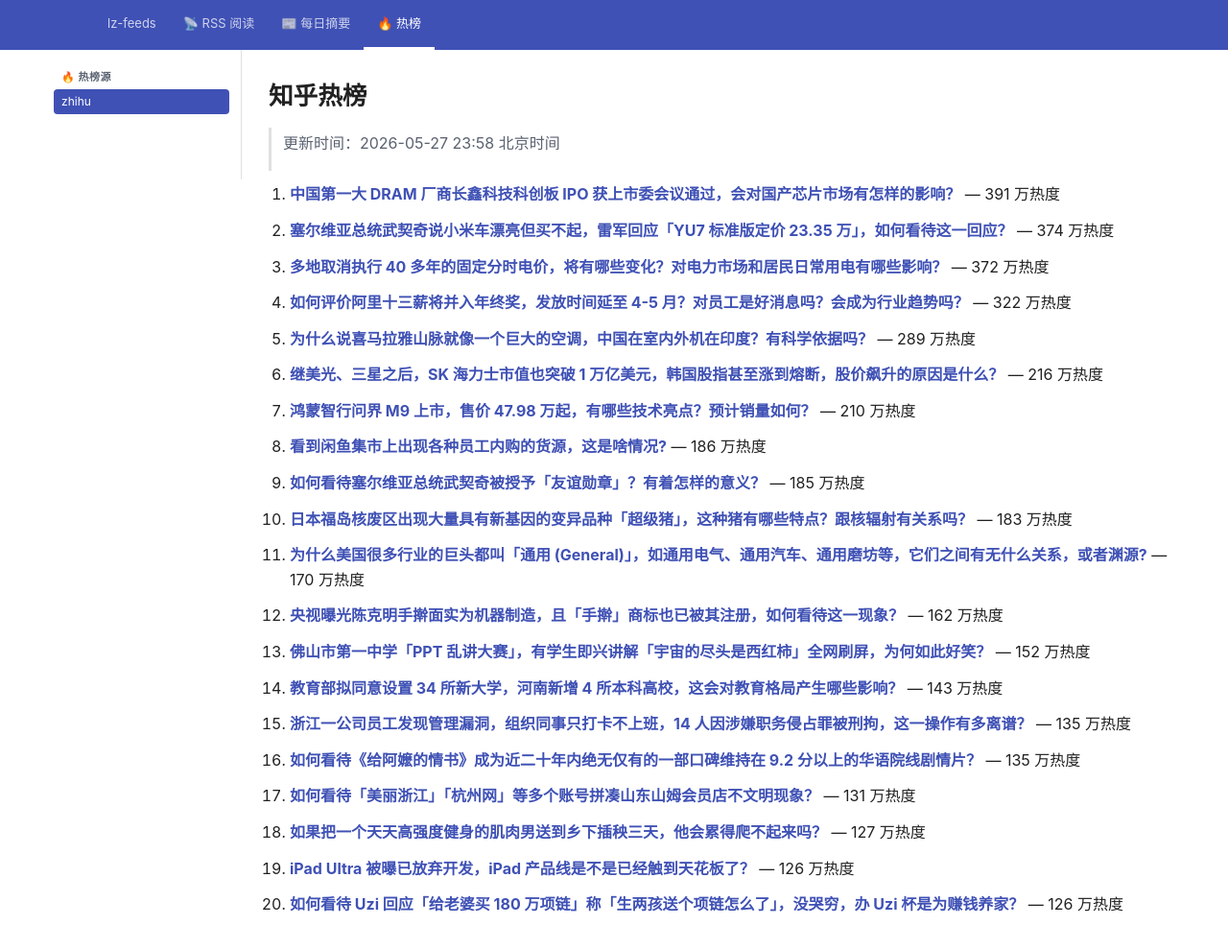
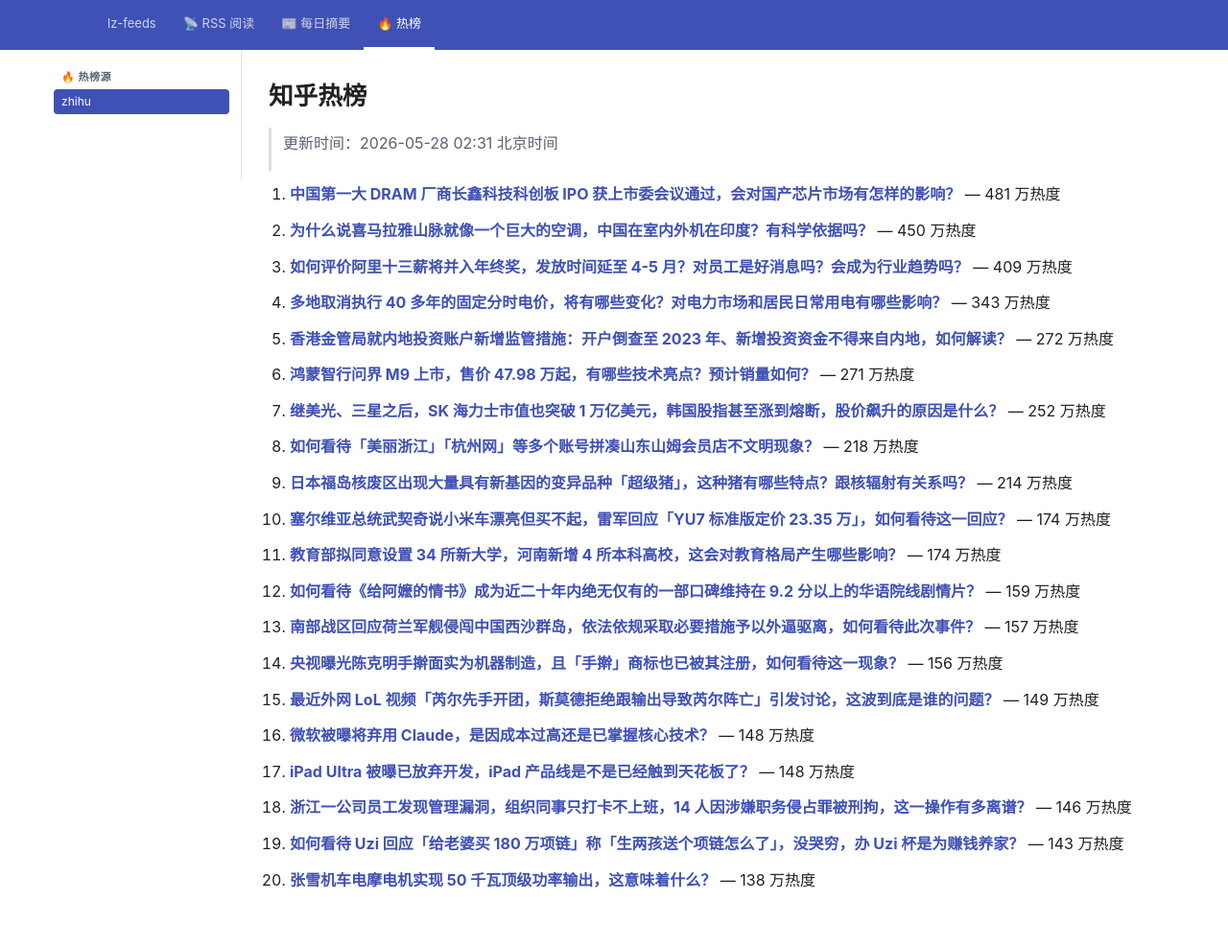
Before and after one commit to lizhang0101/lz-feeds, a Jekyll site: the page built from _hotlist/zhihu.md, in a window 1280 px wide and 1020 px high. Shown: the top 989 px of the window at 96% size. Built offline with Jekyll 4.4.1, drawn with Linux system fonts in a browser that asks for light colours.

Commit message:
hotlist: 2026-05-27T18:31Z

```diff
--- a/_hotlist/zhihu.md
+++ b/_hotlist/zhihu.md
@@ -1,48 +1,48 @@
 ---
-updated: 2026-05-27 23:58 北京时间
+updated: 2026-05-28 02:31 北京时间
 count: 20
 ---
 
 # 知乎热榜
 
-> 更新时间：2026-05-27 23:58 北京时间
+> 更新时间：2026-05-28 02:31 北京时间
 
-1. **[中国第一大 DRAM 厂商长鑫科技科创板 IPO 获上市委会议通过，会对国产芯片市场有怎样的影响？](https://www.zhihu.com/question/2042900633947038528)** — 391 万热度
+1. **[中国第一大 DRAM 厂商长鑫科技科创板 IPO 获上市委会议通过，会对国产芯片市场有怎样的影响？](https://www.zhihu.com/question/2042900633947038528)** — 481 万热度
 
-2. **[塞尔维亚总统武契奇说小米车漂亮但买不起，雷军回应「YU7 标准版定价 23.35 万」，如何看待这一回应？](https://www.zhihu.com/question/2042890815265923370)** — 374 万热度
+2. **[为什么说喜马拉雅山脉就像一个巨大的空调，中国在室内外机在印度？有科学依据吗？](https://www.zhihu.com/question/2042963003981526641)** — 450 万热度
 
-3. **[多地取消执行 40 多年的固定分时电价，将有哪些变化？对电力市场和居民日常用电有哪些影响？](https://www.zhihu.com/question/2042878236959536823)** — 372 万热度
+3. **[如何评价阿里十三薪将并入年终奖，发放时间延至 4-5 月？对员工是好消息吗？会成为行业趋势吗？](https://www.zhihu.com/question/2043016539914203464)** — 409 万热度
 
-4. **[如何评价阿里十三薪将并入年终奖，发放时间延至 4-5 月？对员工是好消息吗？会成为行业趋势吗？](https://www.zhihu.com/question/2043016539914203464)** — 322 万热度
+4. **[多地取消执行 40 多年的固定分时电价，将有哪些变化？对电力市场和居民日常用电有哪些影响？](https://www.zhihu.com/question/2042878236959536823)** — 343 万热度
 
-5. **[为什么说喜马拉雅山脉就像一个巨大的空调，中国在室内外机在印度？有科学依据吗？](https://www.zhihu.com/question/2042963003981526641)** — 289 万热度
+5. **[香港金管局就内地投资账户新增监管措施：开户倒查至 2023 年、新增投资资金不得来自内地，如何解读？](https://www.zhihu.com/question/2043072357921546874)** — 272 万热度
 
-6. **[继美光、三星之后，SK 海力士市值也突破 1 万亿美元，韩国股指甚至涨到熔断，股价飙升的原因是什么？](https://www.zhihu.com/question/2042901886798403259)** — 216 万热度
+6. **[鸿蒙智行问界 M9 上市，售价 47.98 万起，有哪些技术亮点？预计销量如何？](https://www.zhihu.com/question/2042953295174394055)** — 271 万热度
 
-7. **[鸿蒙智行问界 M9 上市，售价 47.98 万起，有哪些技术亮点？预计销量如何？](https://www.zhihu.com/question/2042953295174394055)** — 210 万热度
+7. **[继美光、三星之后，SK 海力士市值也突破 1 万亿美元，韩国股指甚至涨到熔断，股价飙升的原因是什么？](https://www.zhihu.com/question/2042901886798403259)** — 252 万热度
 
-8. **[看到闲鱼集市上出现各种员工内购的货源，这是啥情况?](https://www.zhihu.com/question/2042758934994346173)** — 186 万热度
+8. **[如何看待「美丽浙江」「杭州网」等多个账号拼凑山东山姆会员店不文明现象？](https://www.zhihu.com/question/2042258922862548499)** — 218 万热度
 
-9. **[如何看待塞尔维亚总统武契奇被授予「友谊勋章」？有着怎样的意义？](https://www.zhihu.com/question/2042374364042088511)** — 185 万热度
+9. **[日本福岛核废区出现大量具有新基因的变异品种「超级猪」，这种猪有哪些特点？跟核辐射有关系吗？](https://www.zhihu.com/question/2042329760202581247)** — 214 万热度
 
-10. **[日本福岛核废区出现大量具有新基因的变异品种「超级猪」，这种猪有哪些特点？跟核辐射有关系吗？](https://www.zhihu.com/question/2042329760202581247)** — 183 万热度
+10. **[塞尔维亚总统武契奇说小米车漂亮但买不起，雷军回应「YU7 标准版定价 23.35 万」，如何看待这一回应？](https://www.zhihu.com/question/2042890815265923370)** — 174 万热度
 
-11. **[为什么美国很多行业的巨头都叫「通用 (General)」，如通用电气、通用汽车、通用磨坊等，它们之间有无什么关系，或者渊源?](https://www.zhihu.com/question/20205304)** — 170 万热度
+11. **[教育部拟同意设置 34 所新大学，河南新增 4 所本科高校，这会对教育格局产生哪些影响？](https://www.zhihu.com/question/2041187512429852426)** — 174 万热度
 
-12. **[央视曝光陈克明手擀面实为机器制造，且「手擀」商标也已被其注册，如何看待这一现象？](https://www.zhihu.com/question/2042901048293947230)** — 162 万热度
+12. **[如何看待《给阿嬷的情书》成为近二十年内绝无仅有的一部口碑维持在 9.2 分以上的华语院线剧情片？](https://www.zhihu.com/question/2042532817628878168)** — 159 万热度
 
-13. **[佛山市第一中学「PPT 乱讲大赛」，有学生即兴讲解「宇宙的尽头是西红柿」全网刷屏，为何如此好笑？](https://www.zhihu.com/question/2042652993103689178)** — 152 万热度
+13. **[南部战区回应荷兰军舰侵闯中国西沙群岛，依法依规采取必要措施予以外逼驱离，如何看待此次事件？](https://www.zhihu.com/question/2043071472072123195)** — 157 万热度
 
-14. **[教育部拟同意设置 34 所新大学，河南新增 4 所本科高校，这会对教育格局产生哪些影响？](https://www.zhihu.com/question/2041187512429852426)** — 143 万热度
+14. **[央视曝光陈克明手擀面实为机器制造，且「手擀」商标也已被其注册，如何看待这一现象？](https://www.zhihu.com/question/2042901048293947230)** — 156 万热度
 
-15. **[浙江一公司员工发现管理漏洞，组织同事只打卡不上班，14 人因涉嫌职务侵占罪被刑拘，这一操作有多离谱？](https://www.zhihu.com/question/2042313064389891238)** — 135 万热度
+15. **[最近外网 LoL 视频「芮尔先手开团，斯莫德拒绝跟输出导致芮尔阵亡」引发讨论，这波到底是谁的问题？](https://www.zhihu.com/question/2042969044114990453)** — 149 万热度
 
-16. **[如何看待《给阿嬷的情书》成为近二十年内绝无仅有的一部口碑维持在 9.2 分以上的华语院线剧情片？](https://www.zhihu.com/question/2042532817628878168)** — 135 万热度
+16. **[微软被曝将弃用 Claude，是因成本过高还是已掌握核心技术？](https://www.zhihu.com/question/2042293920017691036)** — 148 万热度
 
-17. **[如何看待「美丽浙江」「杭州网」等多个账号拼凑山东山姆会员店不文明现象？](https://www.zhihu.com/question/2042258922862548499)** — 131 万热度
+17. **[iPad Ultra 被曝已放弃开发，iPad 产品线是不是已经触到天花板了？](https://www.zhihu.com/question/2042310569772806238)** — 148 万热度
 
-18. **[如果把一个天天高强度健身的肌肉男送到乡下插秧三天，他会累得爬不起来吗？](https://www.zhihu.com/question/2042350863096832511)** — 127 万热度
+18. **[浙江一公司员工发现管理漏洞，组织同事只打卡不上班，14 人因涉嫌职务侵占罪被刑拘，这一操作有多离谱？](https://www.zhihu.com/question/2042313064389891238)** — 146 万热度
 
-19. **[iPad Ultra 被曝已放弃开发，iPad 产品线是不是已经触到天花板了？](https://www.zhihu.com/question/2042310569772806238)** — 126 万热度
+19. **[如何看待 Uzi 回应「给老婆买 180 万项链」称「生两孩送个项链怎么了」，没哭穷，办 Uzi 杯是为赚钱养家？](https://www.zhihu.com/question/2041684405639444059)** — 143 万热度
 
-20. **[如何看待 Uzi 回应「给老婆买 180 万项链」称「生两孩送个项链怎么了」，没哭穷，办 Uzi 杯是为赚钱养家？](https://www.zhihu.com/question/2041684405639444059)** — 126 万热度
+20. **[张雪机车电摩电机实现 50 千瓦顶级功率输出，这意味着什么？](https://www.zhihu.com/question/2042924043733579676)** — 138 万热度
```
